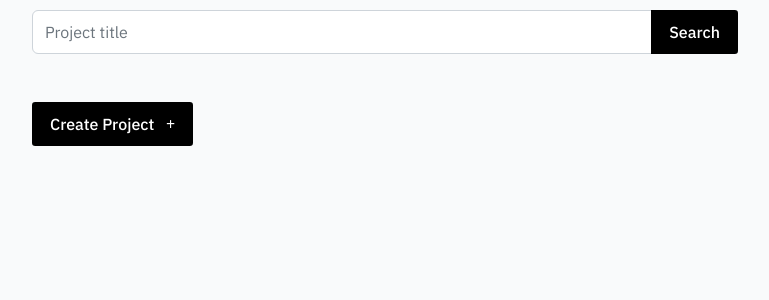
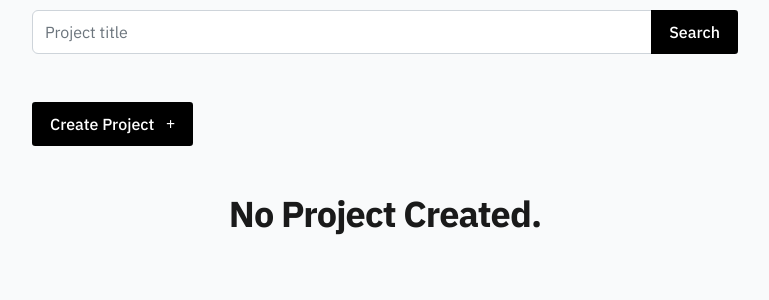
Before and after one commit to joisemp/portfolio, a Django app: page /accounts/dashboard/projects/ in a window 1280 px wide. Shown: the part 150-450 px from the top of the page, without its empty margins (255-1024 px from the left). Run offline with Django 3.2, Linux system fonts and the light colour scheme; the visitor is signed in with stand-in values (Sample User, id 1); data that the repository does not hold is empty; some libraries are stand-ins or nearby versions; some web fonts are replaced.

Commit message:
Created and styled delete page
- Used Loggout template with some minor changes
- Made some minor changes like showing project doesn't exist message in some templates
- Changed the title of loggout page

```diff
--- a/accounts/templates/accounts/dashboard-project-list.html
+++ b/accounts/templates/accounts/dashboard-project-list.html
@@ -23,9 +23,9 @@
 </div>
 
 <section id="project-list">
+    {% if projects %}
   <div class="row row-cols-1 row-cols-md-2 g-4">
-
-      {% for project in projects %}
+    {% for project in projects %}
       <div class="col">
         <div class="card h-100">
             <img src="{{project.image.url}}"
@@ -34,13 +34,17 @@
                 <h5 class="card-title">{{project.title}}</h5>
                 <p class="card-text text"><b>Project type : </b>{{project.project_type}}</p>
                 <a href="{% url 'accounts:project-update-page' project.pk %}" class="btn primary-btn">Edit</a>
-                <a href="#" class="btn secondary-btn">Delete</a>
+                <a href="{% url 'accounts:project-delete-page' project.pk %}" class="btn secondary-btn">Delete</a>
             </div>
         </div>
     </div>
     {% endfor %}
-
   </div>
+  {% else %}
+    <div class="text-center">
+        <h2 class="heading-md">No Project Created.</h2>
+    </div>
+    {% endif %}
 </section>
 
 {% endblock content %}
--- a/accounts/templates/accounts/logged_out.html
+++ b/accounts/templates/accounts/logged_out.html
@@ -4,7 +4,7 @@
 
 {% block navbar %}{% include 'admin_nav.html' %}{% endblock navbar %}
 
-{% block title %}Check inbox{% endblock title %}
+{% block title %}Logged out{% endblock title %}
 
 {% block stylesheet %}
 <link rel="stylesheet" href="{% static 'accounts/password-reset-done/style.css' %}"> {% endblock %}
--- a/accounts/urls.py
+++ b/accounts/urls.py
@@ -21,4 +21,6 @@ urlpatterns = [
          name='project-update-page'),
     path('dashboard/projects/create/', views.ProjectCreateView.as_view(),
          name='project-create-page'),
+    path('dashboard/projects/delete/<int:pk>/', views.ProjectDeleteView.as_view(),
+         name='project-delete-page'),
 ]
--- a/accounts/views.py
+++ b/accounts/views.py
@@ -75,7 +75,6 @@
     def form_valid(self, form):
         message = "Model Updated Successfully"
         messages.success(self.request, message)
-
         return super(ProjectUpdateView, self).form_valid(form)
 
 
@@ -88,5 +87,15 @@
     def form_valid(self, form):
         message = "Project created Successfully"
         messages.success(self.request, message)
+        return super(ProjectCreateView, self).form_valid(form)
 
-        return super(ProjectCreateView, self).form_valid(form)
+
+class ProjectDeleteView(AdminAccessMixin, generic.DeleteView):
+    model = models.Project
+    template_name = 'accounts/project_delete.html'
+    success_url = reverse_lazy('accounts:dashboard-project-list')
+
+    def delete(self, request, *args, **kwargs):
+        message = "Project deleted Successfully"
+        messages.success(self.request, message)
+        return super(ProjectDeleteView, self).delete(request, *args, **kwargs)
--- a/projects/templates/projects/home.html
+++ b/projects/templates/projects/home.html
@@ -51,6 +51,7 @@
     </section>
     <section class="ps-2 pe-2" id="projects">
         <h1 class="heading-md mb-4">Projects</h1>
+        {% if projects %}
             {% for project in projects %}
                 <a href="{% url 'projects:project-detail-page' project.pk %}"
                    class="card mb-3">
@@ -75,6 +76,11 @@
                     </div>
                 </a>
             {% endfor %}
+        {% else %}
+            <div class="mb-5">
+                <h6>No project exist. Create one to display here.</h6>
+            </div>
+        {% endif %}
         {% if projects.count >= 3 %}
             <div class="mb-5">
                 <a href="{{ projectListPage }}" class="btn primary-btn">View all<i class="fa-solid fa-arrow-right ps-3 pt-2"></i></a>
```
Also changed, not shown: accounts/templates/accounts/project_delete.html (added, +25 -0 lines). Lines whose indentation alone changed are shown as unchanged.
